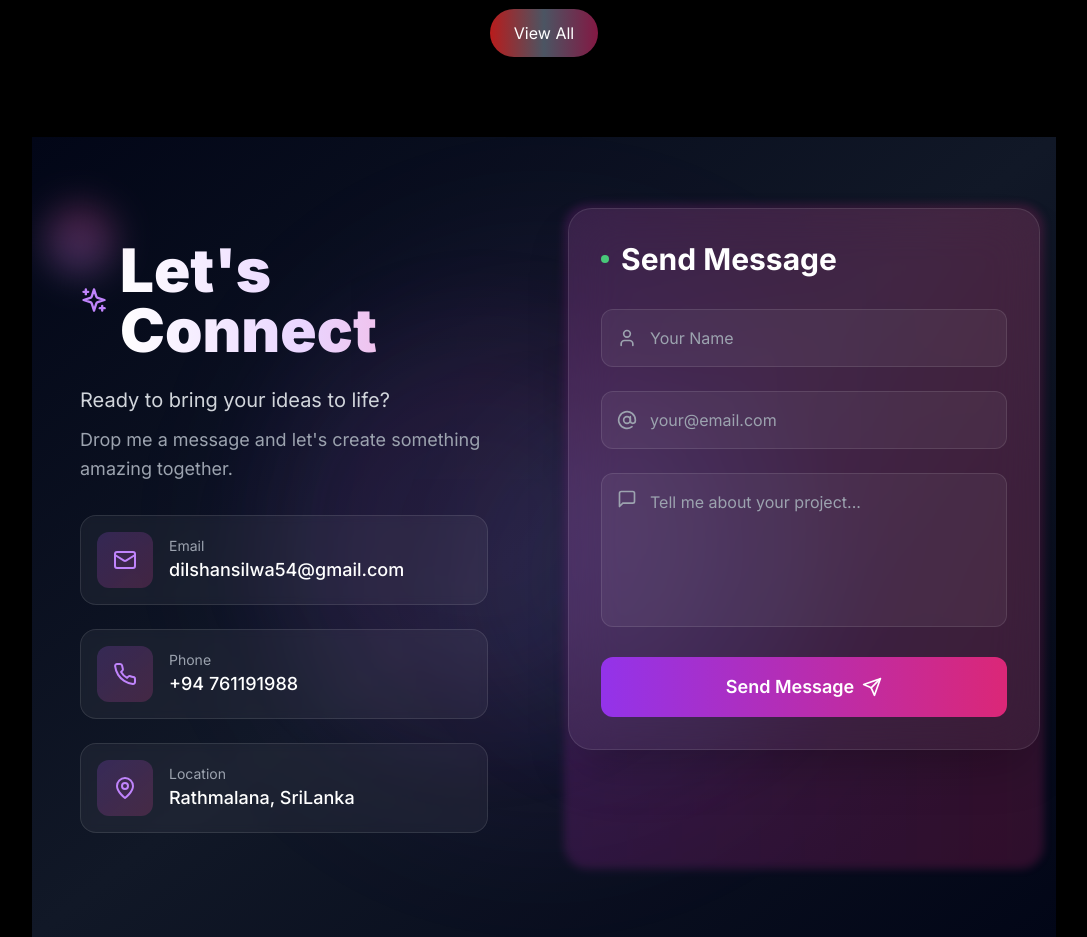
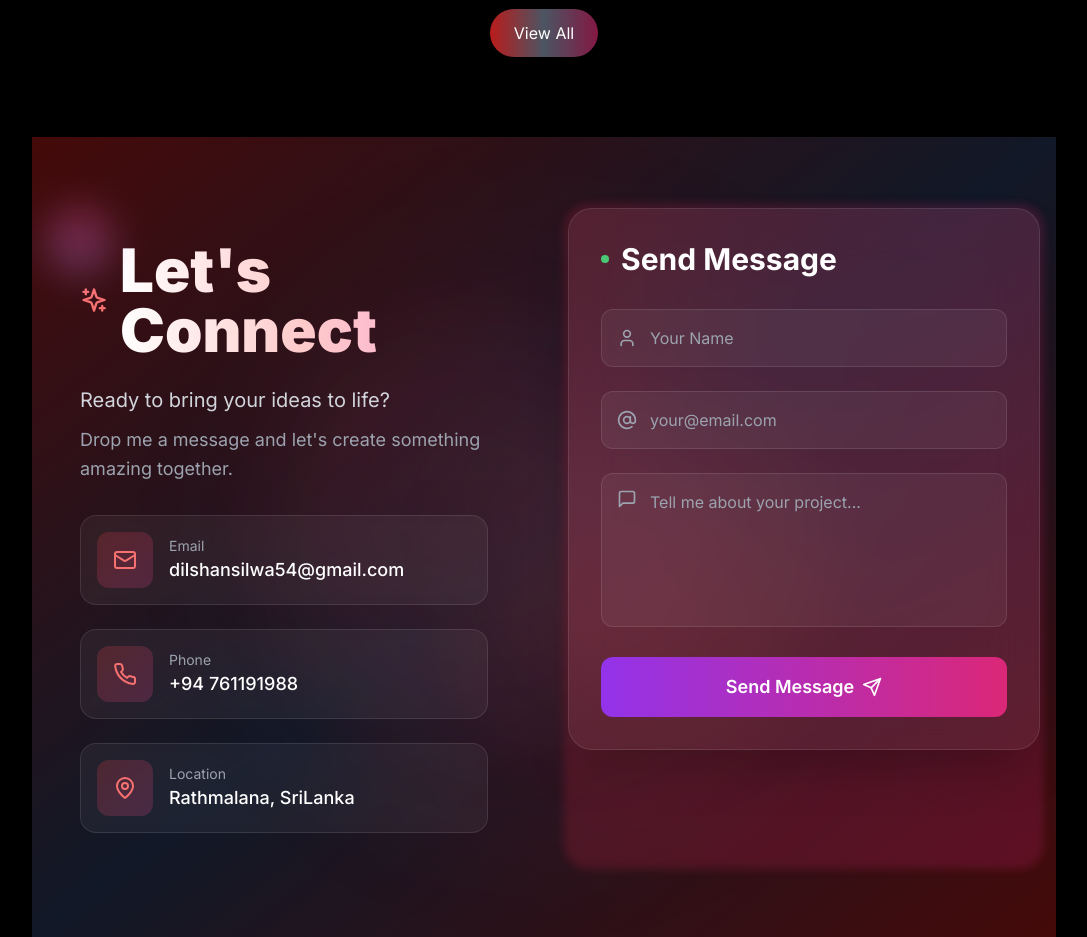
Before and after one commit to DilshanDe/Portfolio, a React (Create React App) app: page / in a window 1280 px wide. Shown: the part 3180-4117 px from the top of the page, without its empty margins (96-1183 px from the left). Built offline with nearby package versions, Linux system fonts and the light colour scheme.

Commit message:
Update Contact.jsx

```diff
--- a/src/components/Contact.jsx
+++ b/src/components/Contact.jsx
@@ -80,12 +80,12 @@ export default function ContactForm() {
   };
 
   return (
-    <div id="contacts" className="relative min-h-screen p-4 flex items-center justify-center overflow-hidden bg-gradient-to-br from-slate-950 via-gray-900 to-slate-950">
+    <div id="contacts" className="relative min-h-screen p-4 flex items-center justify-center overflow-hidden bg-gradient-to-br from-red-950 via-gray-900 to-red-950">
       {/* Animated Background Elements */}
       <div className="absolute inset-0 overflow-hidden">
-        <div className="absolute top-1/4 left-1/4 w-96 h-96 bg-gradient-to-r from-purple-500/10 to-pink-500/10 rounded-full blur-3xl animate-pulse" />
-        <div className="absolute bottom-1/4 right-1/4 w-80 h-80 bg-gradient-to-r from-blue-500/10 to-cyan-500/10 rounded-full blur-3xl animate-pulse delay-1000" />
-        <div className="absolute top-1/2 left-1/2 transform -translate-x-1/2 -translate-y-1/2 w-[600px] h-[600px] bg-gradient-to-r from-violet-500/5 to-fuchsia-500/5 rounded-full blur-3xl" />
+        <div className="absolute top-1/4 left-1/4 w-96 h-96 bg-gradient-to-r from-red-500/10 to-pink-500/10 rounded-full blur-3xl animate-pulse" />
+        <div className="absolute bottom-1/4 right-1/4 w-80 h-80 bg-gradient-to-r from-red-500/10 to-orange-500/10 rounded-full blur-3xl animate-pulse delay-1000" />
+        <div className="absolute top-1/2 left-1/2 transform -translate-x-1/2 -translate-y-1/2 w-[600px] h-[600px] bg-gradient-to-r from-red-500/5 to-pink-500/5 rounded-full blur-3xl" />
       </div>
 
       <motion.div
@@ -115,8 +115,8 @@ export default function ContactForm() {
               variants={itemVariants}
               className="flex items-center gap-3 mb-6"
             >
-              <Sparkles className="h-8 w-8 text-purple-400" />
-              <h1 className="text-6xl font-black bg-clip-text text-transparent bg-gradient-to-r from-white via-purple-200 to-pink-300">
+              <Sparkles className="h-8 w-8 text-red-400" />
+              <h1 className="text-6xl font-black bg-clip-text text-transparent bg-gradient-to-r from-white via-red-200 to-pink-300">
                 Let's Connect
               </h1>
             </motion.div>
@@ -147,16 +147,16 @@ export default function ContactForm() {
                 variants={itemVariants}
                 whileHover={{ scale: 1.02, x: 10 }}
                 whileTap={{ scale: 0.98 }}
-                className="group flex items-center space-x-4 p-4 rounded-2xl bg-white/5 backdrop-blur-sm border border-white/10 hover:bg-white/10 hover:border-purple-500/30 transition-all duration-300"
+                className="group flex items-center space-x-4 p-4 rounded-2xl bg-white/5 backdrop-blur-sm border border-white/10 hover:bg-white/10 hover:border-red-500/30 transition-all duration-300"
               >
-                <div className="flex items-center justify-center w-14 h-14 rounded-xl bg-gradient-to-br from-purple-500/20 to-pink-500/20 group-hover:from-purple-500/30 group-hover:to-pink-500/30 transition-all duration-300">
-                  <item.icon className="h-6 w-6 text-purple-400 group-hover:text-purple-300" />
+                <div className="flex items-center justify-center w-14 h-14 rounded-xl bg-gradient-to-br from-red-500/20 to-pink-500/20 group-hover:from-red-500/30 group-hover:to-pink-500/30 transition-all duration-300">
+                  <item.icon className="h-6 w-6 text-red-400 group-hover:text-red-300" />
                 </div>
                 <div>
                   <p className="text-sm text-gray-400 group-hover:text-gray-300">{item.label}</p>
-                  <p className="text-lg font-medium text-white group-hover:text-purple-200">{item.value}</p>
+                  <p className="text-lg font-medium text-white group-hover:text-red-200">{item.value}</p>
                 </div>
-                <ArrowRight className="h-5 w-5 text-gray-500 group-hover:text-purple-400 ml-auto opacity-0 group-hover:opacity-100 transition-all duration-300" />
+                <ArrowRight className="h-5 w-5 text-gray-500 group-hover:text-red-400 ml-auto opacity-0 group-hover:opacity-100 transition-all duration-300" />
               </motion.a>
             ))}
           </motion.div>
@@ -165,7 +165,7 @@ export default function ContactForm() {
         {/* Right Side - Contact Form */}
         <motion.div variants={itemVariants} className="relative group">
           {/* Animated Border */}
-          <div className="absolute -inset-1 bg-gradient-to-r from-purple-600 via-pink-600 to-blue-600 rounded-3xl blur-sm opacity-20 group-hover:opacity-30 transition duration-1000 animate-gradient-xy" />
+          <div className="absolute -inset-1 bg-gradient-to-r from-red-600 via-pink-600 to-red-600 rounded-3xl blur-sm opacity-20 group-hover:opacity-30 transition duration-1000 animate-gradient-xy" />
 
           <div className="relative p-8 bg-white/5 backdrop-blur-xl rounded-3xl border border-white/10 shadow-2xl">
             <div className="flex items-center gap-3 mb-8">
```
